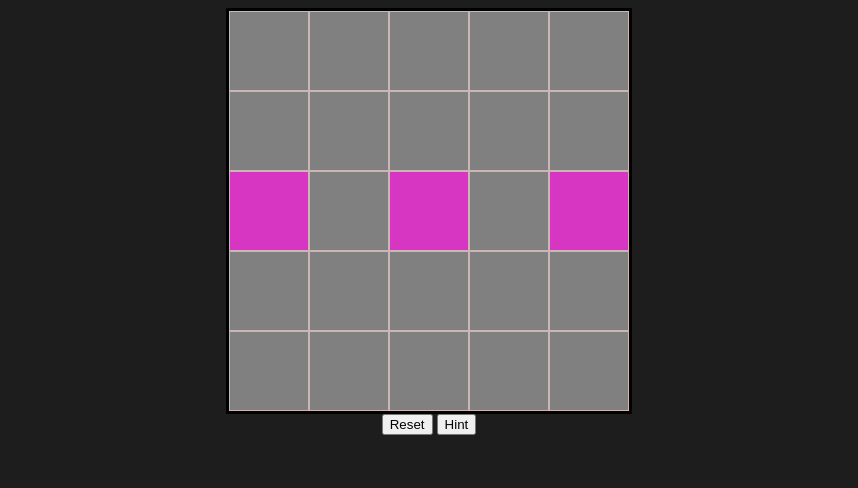
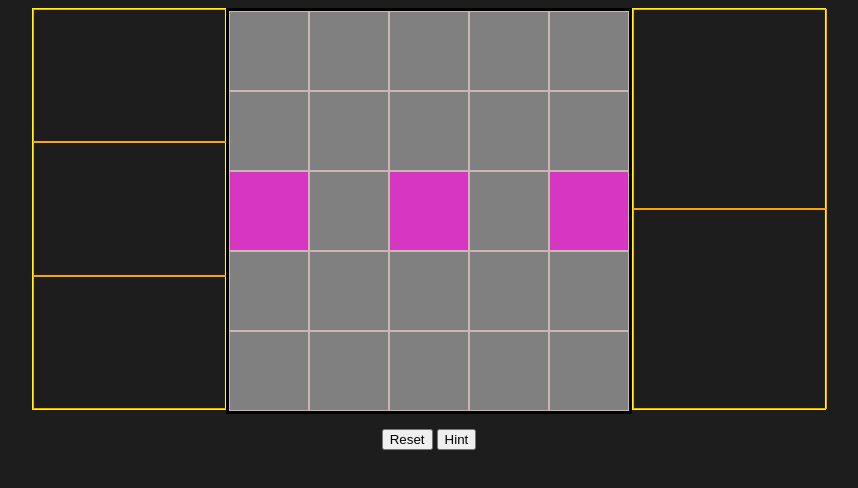
Before and after one commit to DavidAndreww/games-in-js, a plain HTML site: page lightsOut/index.html in a window 1280 px wide. Shown: the whole page, without its empty margins (211-1069 px from the left). Drawn offline with Linux system fonts and the light colour scheme.

Commit message:
created elements to display game stats

```diff
--- a/lightsOut/app.js
+++ b/lightsOut/app.js
@@ -10,6 +10,11 @@ const gameSquares = document.querySelectorAll('.light')
 const notificationBanner = document.querySelector('h2')
 const resetBtn = document.querySelector('#reset-btn')
 const hintBtn = document.querySelector('#hint-btn')
+const limitDisplay = document.querySelector('#limit-display')
+const attemptDisplay = document.querySelector('#attempt-display')
+const clickDisplay = document.querySelector('#click-display')
+const levelDisplay = document.querySelector('#level-display')
+const scoreDisplay = document.querySelector('#score-display')
 
 // Variables for tracking state of game logic
 let [activeLightCount, clickCount, currentLevel, attempts, hintsUsedCount] = [0, 0, 1, 1, 0]
--- a/lightsOut/index.html
+++ b/lightsOut/index.html
@@ -9,7 +9,13 @@
 </head>
 <h2></h2>
 <body>
-    <div id='wrapper'>
+  <div id='wrapper'>
+    <div class='panel'>
+      <div id='limit-display' class='stats'></div>
+      <div id='attempt-display' class='stats'></div>
+      <div id='click-display' class='stats'></div>
+    </div>
+    <div id='game-board'>
       <div id='1' class='light'></div>
       <div id='2' class='light'></div>
       <div id='3' class='light'></div>
@@ -36,6 +42,11 @@
       <div id='24' class='light'></div>
       <div id='25' class='light'></div>
     </div>
+    <div class='panel'>
+      <div id='level-display' class='stats'></div>
+      <div id='score-display' class='stats'></div>
+    </div>
+  </div>
   <button id='reset-btn'>Reset</button>
   <button id='hint-btn'>Hint</button>
   <script src="app.js" type="module"></script>
--- a/lightsOut/styles.css
+++ b/lightsOut/styles.css
@@ -1,6 +1,44 @@
 body {
   text-align: center;
   background-color: rgb(29, 29, 29);
+}
+#wrapper {
+  display: flex;
+  justify-content: center;
+}
+#game-board {
+  display: inline-flex;
+  flex-wrap: wrap;
+  width: 35vw;
+  max-width: 400px;
+  height: 35vw;
+  max-height: 400px;
+  margin-bottom: 15px;
+  border: 3px solid black;
+}
+.panel {
+  display: flex;
+  flex-direction: column;
+  width: 15vw;
+  max-width: 15vw;
+  height: 35vw;
+  max-height: 400px;
+  border: 1px solid yellow;
+}
+.light {
+  background-color: grey;
+  border: 1px solid rgb(204, 181, 181);
+  width: calc(20% - 2px);
+  height: calc(20% - 2px);
+}
+.stats {
+  border: 1px solid orange;
+  color: cornsilk;
+  width: 100%;
+  height: 50%;
+}
+.active {
+  background-color: rgb(214, 54, 193);
 }
 h2 {
   display: none;
@@ -25,25 +63,6 @@ h2 {
   color: rgb(231, 231, 231);
   background-color: rgb(78, 63, 212);;
   border: 2px solid rgb(130, 63, 192);
-}
-#wrapper {
-  display: flex;
-  flex-wrap: wrap;
-  margin: 0 auto;
-  width: 35vw;
-  max-width: 400px;
-  height: 35vw;
-  max-height: 400px;
-  border: 3px solid black;
-}
-.light {
-  background-color: grey;
-  border: 1px solid rgb(204, 181, 181);
-  width: calc(20% - 2px);
-  height: calc(20% - 2px);
-}
-.active {
-  background-color: rgb(214, 54, 193);
 }
 .hint {
   animation: fadeIn ease 2.5s;
```
